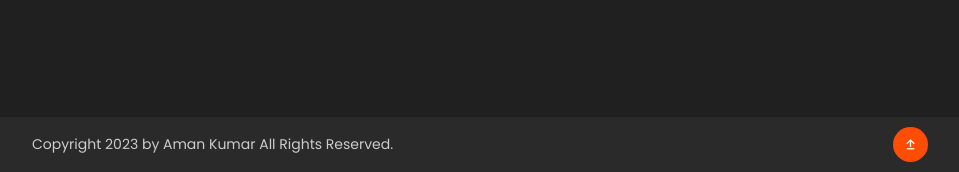
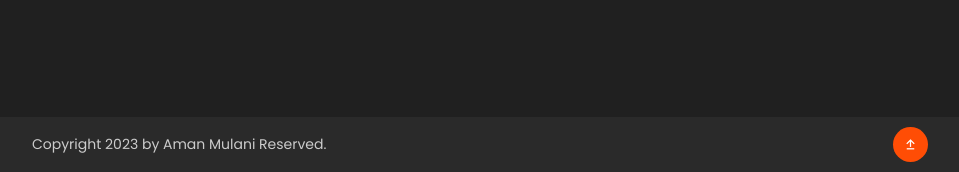
Before and after one commit to amaan2302/portfolio, a plain HTML site: page index.html in a window 1280 px wide. Shown: the part 3554-3726 px from the top of the page, without its empty margins (160-1119 px from the left). Drawn offline with nearby package versions, Linux system fonts and the light colour scheme.

Commit message:
Update index.html

```diff
--- a/index.html
+++ b/index.html
@@ -170,7 +170,7 @@
      <!--End section design-->
      <section class="end">
         <div class="last-next">
-            <p>Copyright 2023 by Aman Kumar All Rights Reserved.</p>
+            <p>Copyright 2023 by Aman Mulani Reserved.</p>
         </div>
 
         <div class="top">
```
